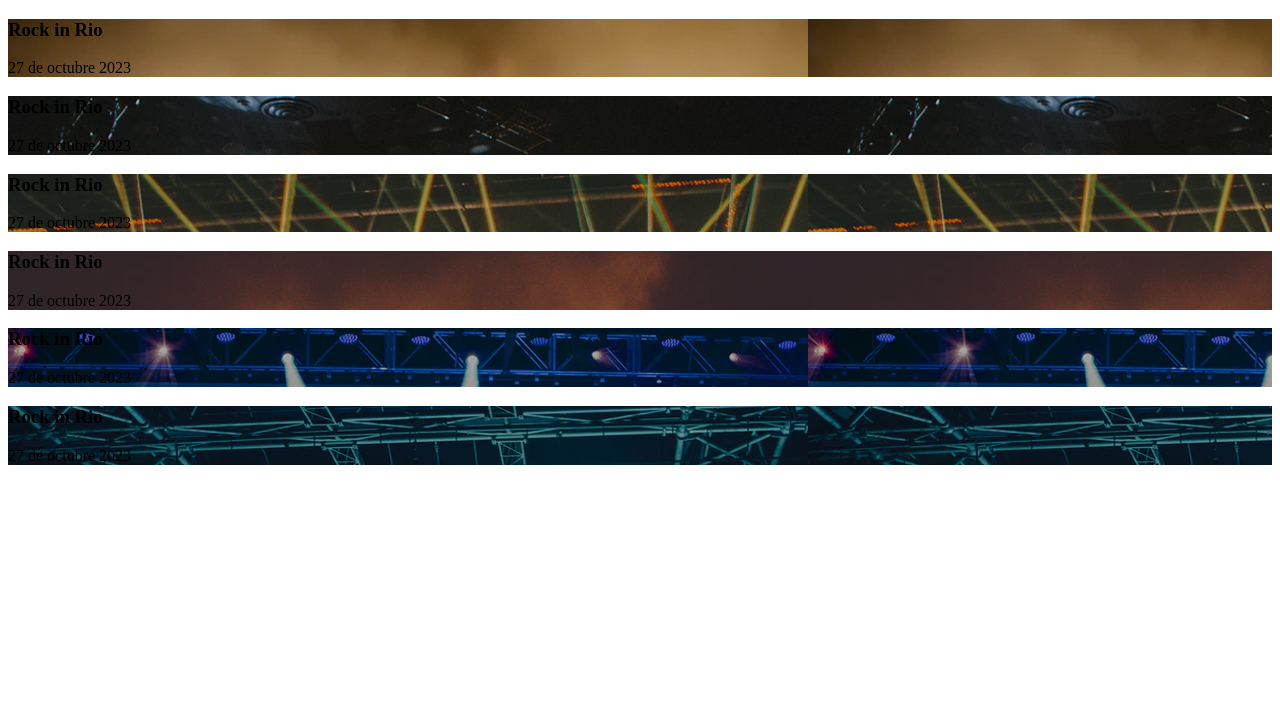
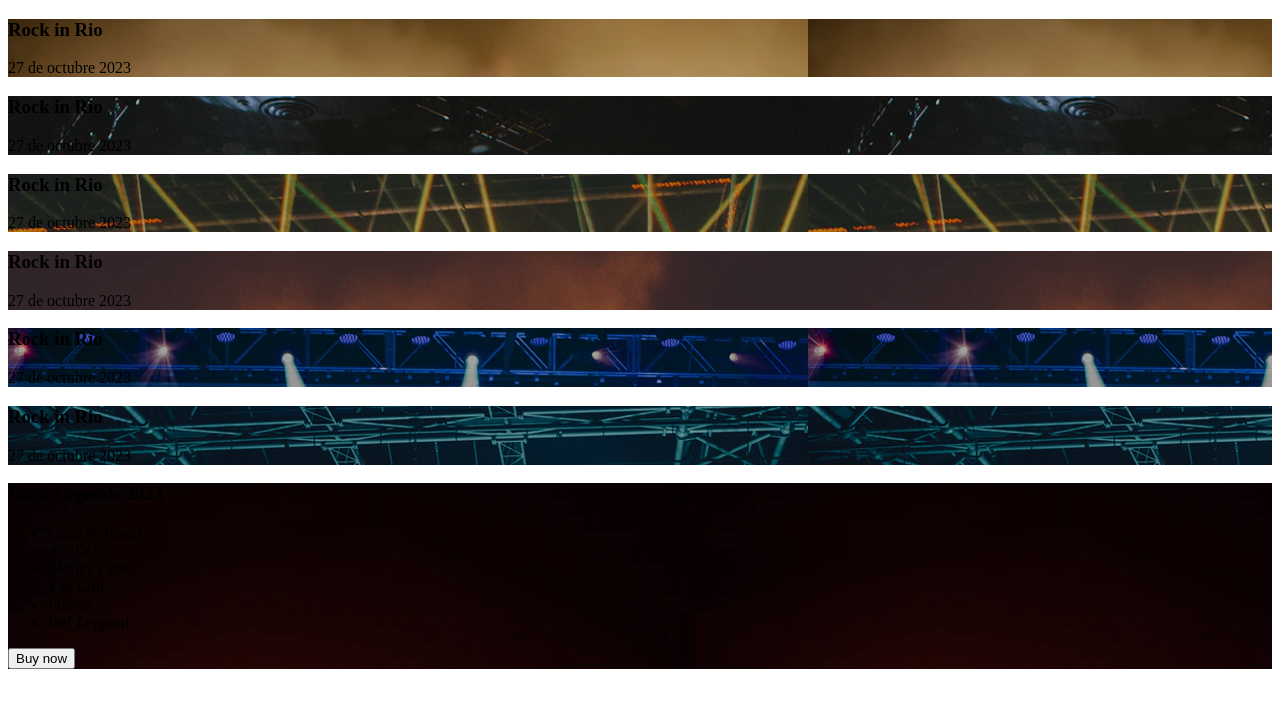
Before and after one commit to dotconde/flex-grid-demo, a plain HTML site: page index.html in a window 1280 px wide. Drawn offline with Linux system fonts and the light colour scheme.

Commit message:
Add HTML for banner

```diff
--- a/index.html
+++ b/index.html
@@ -33,10 +33,19 @@
         <h3>Rock in Rio</h3>
         <p>27 de octubre 2023</p>
       </div>
-
     </div>
-    <div class="banner-container">
-    </div>
+		<div class="banner" style="background-image: url('./img/banner.jpg')">
+			<h3>Rock Legends 2023</h3>
+			<ul>
+				<li>Guns N' Roses</li>
+				<li>AC/DC</li>
+				<li>Motley Crue</li>
+				<li>The Cult</li>
+				<li>Poison</li>
+				<li>Def Leppard</li>
+			</ul>
+			<button class="buy-button">Buy now</button>
+		</div>
   </div>
 </body>
 </html>
```
